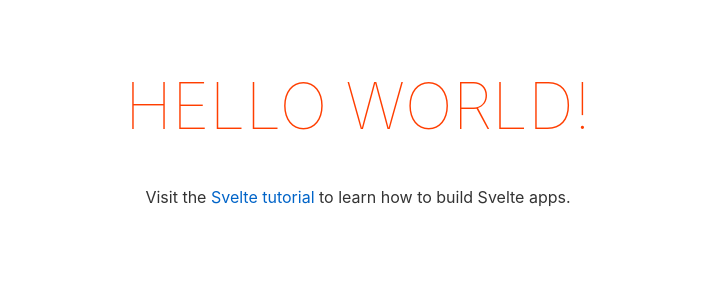
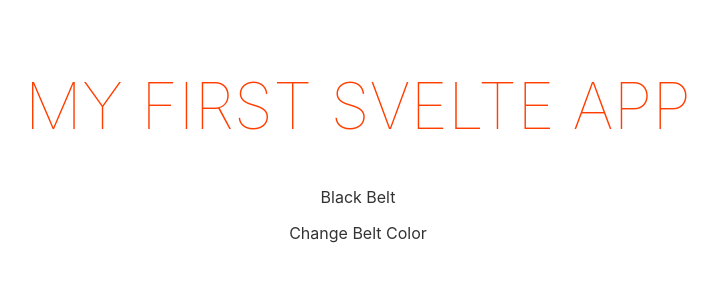
Before and after one commit to VineetPrasadVerma/Basic-Svelete-App, a Svelte app in the folder my-project/: page / in a window 1280 px wide. Shown: the top 300 px of the page, without its empty margins (282-1000 px from the left). Built offline with nearby package versions, Linux system fonts and the light colour scheme.

Commit message:
learnt on click in svelte

```diff
--- a/my-project/src/App.svelte
+++ b/my-project/src/App.svelte
@@ -1,10 +1,16 @@
 <script>
-	export let name;
+	let name = 'My First Svelte App';
+	let beltcolor = 'Black Belt'
+
+	const handleClick = () =>{
+		beltcolor = 'Orange Belt'
+	}
 </script>
 
 <main>
-	<h1>Hello {name}!</h1>
-	<p>Visit the <a href="https://svelte.dev/tutorial">Svelte tutorial</a> to learn how to build Svelte apps.</p>
+	<h1>{name}</h1>
+	<p>{beltcolor}</p>
+	<buttton on:click={handleClick}>Change Belt Color</buttton>
 </main>
 
 <style>
--- a/my-project/src/main.js
+++ b/my-project/src/main.js
@@ -1,10 +1,7 @@
-import App from './App.svelte';
+import App from './App.svelte'
 
 const app = new App({
-	target: document.body,
-	props: {
-		name: 'world'
-	}
-});
+  target: document.body
+})
 
-export default app;
+export default app
```
